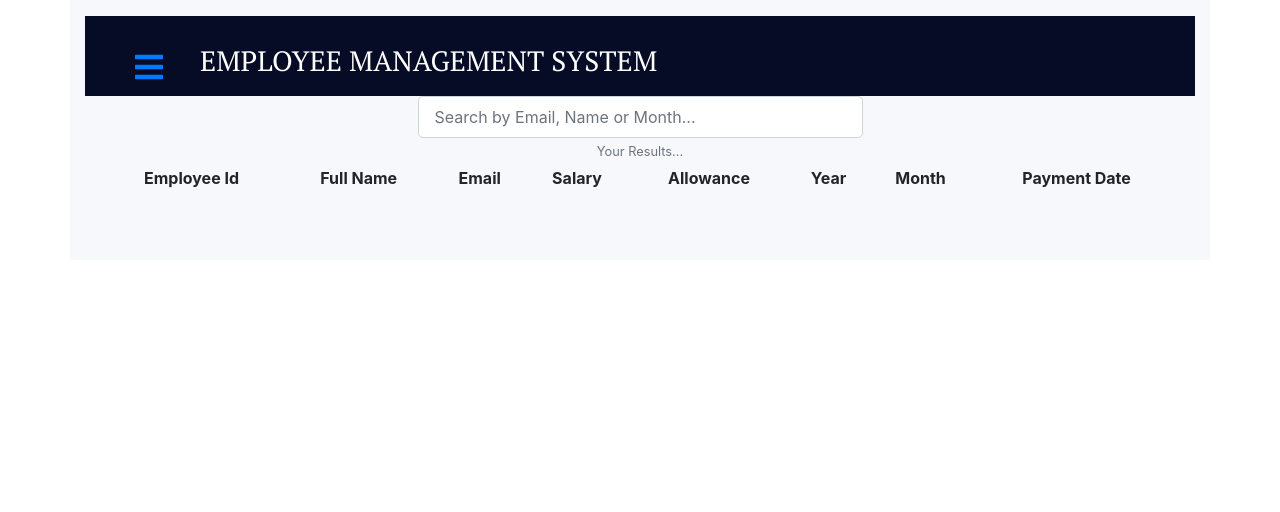
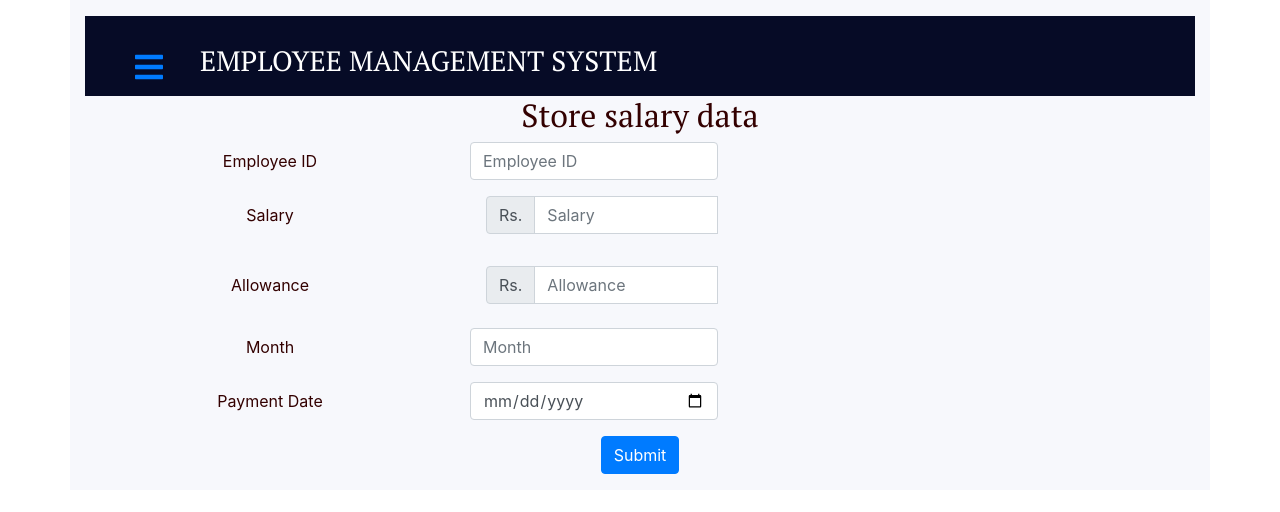
Before and after one commit to Sunil-Shrestha4/ERPSystem, a React (Create React App) app in the folder ERPSytem/frontend/: page /salary in a window 1280 px wide. Shown: the top 512 px of the page. Built offline with nearby package versions, Linux system fonts and the light colour scheme; no server answers.

Commit message:
Create salary report frontend completion

```diff
--- a/ERPSytem/frontend/package.json
+++ b/ERPSytem/frontend/package.json
@@ -11,7 +11,8 @@
     "bootstrap": "^4.5.3",
     "react": "^17.0.1",
     "react-bootstrap": "^1.4.0",
-    "react-csv": "^2.0.3",
+    "react-datepicker": "^3.4.1",
+    "react-datetime": "^3.0.4",
     "react-dom": "^17.0.1",
     "react-icons": "^3.11.0",
     "react-router-bootstrap": "^0.25.0",
--- a/ERPSytem/frontend/src/Routes.js
+++ b/ERPSytem/frontend/src/Routes.js
@@ -1,10 +1,10 @@
 import React from "react";
 import {Route, Switch} from "react-router-dom";
-import Home from "./containers/Home";
+// import Home from "./containers/Home";
 import Login from "./containers/Login";
 import NotFound from "./containers/NotFound";
 import Signup from "./containers/Signup";
-import Profile from "./containers/Profile";
+// import Profile from "./containers/Profile";
 import Dashboard from "./admin/Dashboard";
 import GuardedRoute from "./component/guardroute";
 import User from "./pages/User"
@@ -13,7 +13,7 @@ import Attendance from "./pages/Attendance"
 import SalaryReport from "./pages/SalaryReport";
 import Userlist from "./pages/Userlist";
 import Userdetails from "./pages/details";
-
+import Salary from "./pages/Salary";
 
 export default function Routes(){
 
@@ -39,8 +39,8 @@ export default function Routes(){
             <Route exact path="/details/:id" component={Userdetails}/>
             <GuardedRoute exact path="/employee"  component={AddEmployee}  />
             <GuardedRoute exact path="/attendance"  component={Attendance}  />
-            <Route exact path="/salary"  component={SalaryReport}  />
-
+            <Route exact path="/salaryreport"  component={SalaryReport}  />
+            <Route exact path="/salary"  component={Salary} />
 
             <Route>
                 <NotFound/>
--- a/ERPSytem/frontend/src/admin/SidebarData.js
+++ b/ERPSytem/frontend/src/admin/SidebarData.js
@@ -29,8 +29,14 @@ export const SidebarData = [
     cName: 'nav-text'
   },
   {
+    title: 'Salary',
+    path: '/salary',
+    icon: <FaIcons.FaEnvelopeOpenText />,
+    cName: 'nav-text'
+  },
+  {
     title: 'Salary Report',
-    path: '/salary',
+    path: '/salaryreport',
     icon: <FaIcons.FaEnvelopeOpenText />,
     cName: 'nav-text'
   },
--- /dev/null
+++ b/ERPSytem/frontend/src/pages/Salary.css
@@ -0,0 +1,3 @@
+.ml-5 {
+    margin-left: ($spacer * .25) !important;
+  }
--- /dev/null
+++ b/ERPSytem/frontend/src/pages/Salary.js
@@ -0,0 +1,176 @@
+import React from "react";
+import  { useState, useEffect } from 'react';
+import {Container,Col, Row} from "react-bootstrap";
+import Form from 'react-bootstrap/Form';
+import InputGroup from 'react-bootstrap/InputGroup';
+import Button from 'react-bootstrap/Button';
+import Navbar from '../admin/Dashboard';
+import Alert from 'react-bootstrap/Alert';
+import { useFormFields } from "../libs/hooksLib";
+
+// import DatePicker from 'react-datepicker';
+import "./Salary.css";
+import { FaWindows } from "react-icons/fa";
+
+export default function AddSalary() {
+    const [validated, setValidated] = useState(false);
+    const[fields, handleChange] = useFormFields({
+        emp: '',
+        amount: '',
+        allowance: '',
+        month: '',
+        received_date: '',
+    });
+
+    async function handleSubmit(event){
+        event.preventDefault();
+        const form = event.currentTarget;
+        if (form.checkValidity() === false) {
+          event.preventDefault();
+          event.stopPropagation();
+        }
+        setValidated(true);
+
+        try{
+            const token = localStorage.getItem('access')
+            console.log("In salaray",token);
+            let res = await fetch('http://127.0.0.1:8000/api/salary/',{
+                method:'POST',
+                body: JSON.stringify(fields),
+                headers:{
+                    'Accept': 'application/json',
+                    'Content-type': 'application/json',
+                    'Authorization': `Bearer ${token}`,
+                }
+            })
+            res = await res.json();
+            console.log(res)
+        }catch(e){
+            console.log(e);
+        }
+    };
+    const [show, setShow] = useState(false);
+
+    function handleClick(){
+        setShow(false)
+        window.location.href = "/salary"
+    }
+    function handleSubmitClick(){
+        return(validated ? setShow(true): null)
+    }
+    return (
+        <div>
+        <Navbar/>
+
+        <Container className="justify-content-md-center" fluid="sm">
+        <h2>Store salary data</h2>
+        <Form noValidate validated={validated} onSubmit={handleSubmit}>
+            <Form.Group as={Row} controlId="emp">
+                <Form.Label column sm={4}>Employee ID</Form.Label>
+                <Col sm={3}>
+                <Form.Control
+                required
+                type="text"
+                placeholder="Employee ID"
+                value={fields.emp}
+                onChange={handleChange}
+                />
+                <Form.Control.Feedback>Looks good!</Form.Control.Feedback>
+                <Form.Control.Feedback type="invalid">
+                    Employee Id required.
+                </Form.Control.Feedback>
+                </Col>
+            </Form.Group>
+
+            <Form.Group as={Row} controlId="amount">
+                <Form.Label column sm={4}>Salary</Form.Label>
+                <Col sm={3}>
+                <InputGroup className="mb-3">
+                    <InputGroup.Prepend>
+                        <InputGroup.Text id="inputGroupPrepend">Rs.</InputGroup.Text>
+                    </InputGroup.Prepend>
+                <Form.Control
+                required
+                type="text"
+                placeholder="Salary"
+                value={fields.amount}
+                onChange={handleChange}
+                />
+                <Form.Control.Feedback>Looks good!</Form.Control.Feedback>
+                <Form.Control.Feedback type="invalid">
+                    Amount field required.
+                </Form.Control.Feedback>
+                </InputGroup>
+                </Col>
+            </Form.Group>
+            <Form.Group as={Row} controlId="allowance">
+                <Form.Label column sm={4}>Allowance</Form.Label>
+                <Col sm={3}>
+
+                <InputGroup className="mb-2">
+                <InputGroup.Prepend>
+                    <InputGroup.Text id="inputGroupPrepend">Rs.</InputGroup.Text>
+                </InputGroup.Prepend>
+                <Form.Control
+                    type="text"
+                    required
+                    placeholder="Allowance"
+                    aria-describedby="inputGroupPrepend"
+                    value={fields.allowance}
+                    onChange={handleChange}
+                />
+                <Form.Control.Feedback type="invalid">
+                    Allowance field required.
+                </Form.Control.Feedback>
+                </InputGroup>
+                </Col>
+            </Form.Group>
+            <Form.Group as={Row} controlId="month">
+                <Form.Label column sm={4}>Month</Form.Label>
+                <Col sm={3}>
+                    <Form.Control type="text" placeholder="Month"
+                    required
+                    value={fields.month}
+                    onChange={handleChange}
+                     />
+                    <Form.Control.Feedback type="invalid">
+                    Month field required.
+                    </Form.Control.Feedback>
+                </Col>
+            </Form.Group>
+
+            <Form.Group as={Row} controlId="received_date">
+                <Form.Label column sm={4}>Payment Date</Form.Label>
+                <Col sm={3}>
+                    <Form.Control type="date"
+                    placeholder="Payment Date"
+                    required
+                    value={fields.received_date}
+                    onChange={handleChange} />
+                    <Form.Control.Feedback type="invalid">
+                    payment Date required.
+                    </Form.Control.Feedback>
+                </Col>
+            </Form.Group>
+            {show ? <Alert show={show} variant="success">
+            <Alert.Heading>Record Stored..</Alert.Heading>
+                {/* <p>
+                Salary information of employee added
+                </p> */}
+                {/* <hr /> */}
+                <div className="d-flex justify-content-center">
+                <Button onClick={handleClick} variant="success">
+                    Add another record!
+                </Button>
+                </div>
+            </Alert>
+            : null}
+             <div className="d-flex justify-content-center">
+             {!show && <Button onClick={handleSubmitClick} type="submit">Submit </Button>    }
+             </div>
+
+        </Form>
+        </Container>
+        </div>
+    );
+}
--- a/ERPSytem/frontend/src/pages/SalaryReport.js
+++ b/ERPSytem/frontend/src/pages/SalaryReport.js
@@ -4,7 +4,6 @@ import {Container,Row,Col,ListGroup} from "react-bootstrap";
 import Navbar from "../admin/Dashboard";
 import Form from "react-bootstrap/Form";
 import Table from 'react-bootstrap/Table';
-import {CSVLink, CSVDownload} from 'react-csv';
 
 export default function SalaryReport() {
     const [searchTerm, setSearchTerm] = useState("");
@@ -25,13 +24,14 @@ export default function SalaryReport() {
       };
     useEffect(async() => {
 
-        const token= localStorage.getItem('access')
+        const access_token= localStorage.getItem('access')
+        console.log("Access token in Salary Report",access_token)
         let res = await fetch(`http://127.0.0.1:8000/api/salary/?search=${searchTerm}`, {
         method: 'GET',
         headers: {
         'Accept': 'application/json',
         'Content-type': 'application/json',
-        'Authorization': `Bearer ${token}`,
+        'Authorization': `Bearer ${access_token}`,
         }, })
         res = await res.json();
         setSearchResults(res);
@@ -54,7 +54,7 @@ export default function SalaryReport() {
                 </Row>
             </Form>
 
-            <Container fluid="lg">
+            <Container fluid="sm">
                 <Table size='sm' responsive='sm' borderless hover>
                     <thead>
                         <tr>
@@ -75,7 +75,8 @@ export default function SalaryReport() {
                     }else if ((val.email.toString().toLowerCase().includes(searchTerm.toLowerCase())) ||
                     (val.month.toString().toLowerCase().includes(searchTerm.toLowerCase())) ||
                     (val.first_name.toString().toLowerCase().includes(searchTerm.toLowerCase())) ||
-                    (val.last_name.toString().toLowerCase().includes(searchTerm.toLowerCase()))
+                    (val.last_name.toString().toLowerCase().includes(searchTerm.toLowerCase())) ||
+                    (val.year.toString().toLowerCase().includes(searchTerm.toLowerCase()))
                     ) {
                         return val
                     }
@@ -84,7 +85,7 @@ export default function SalaryReport() {
                         <tbody key={key}>
                             <tr>
                             <td>{sal.emp}</td>
-                            <td>{sal.first_name}&nbsp;{sal.last_name}</td>
+                            <td>{sal.first_name}&nbsp;&nbsp;{sal.last_name}</td>
                             <td>{sal.email}</td>
                             <td>{sal.amount}</td>
                             <td>{sal.allowance}</td>
```
Also changed, not shown: ERPSytem/frontend/src/pages/SalaryDetails.js (deleted), 2 other files (tests, documents, lock files or other folders).
